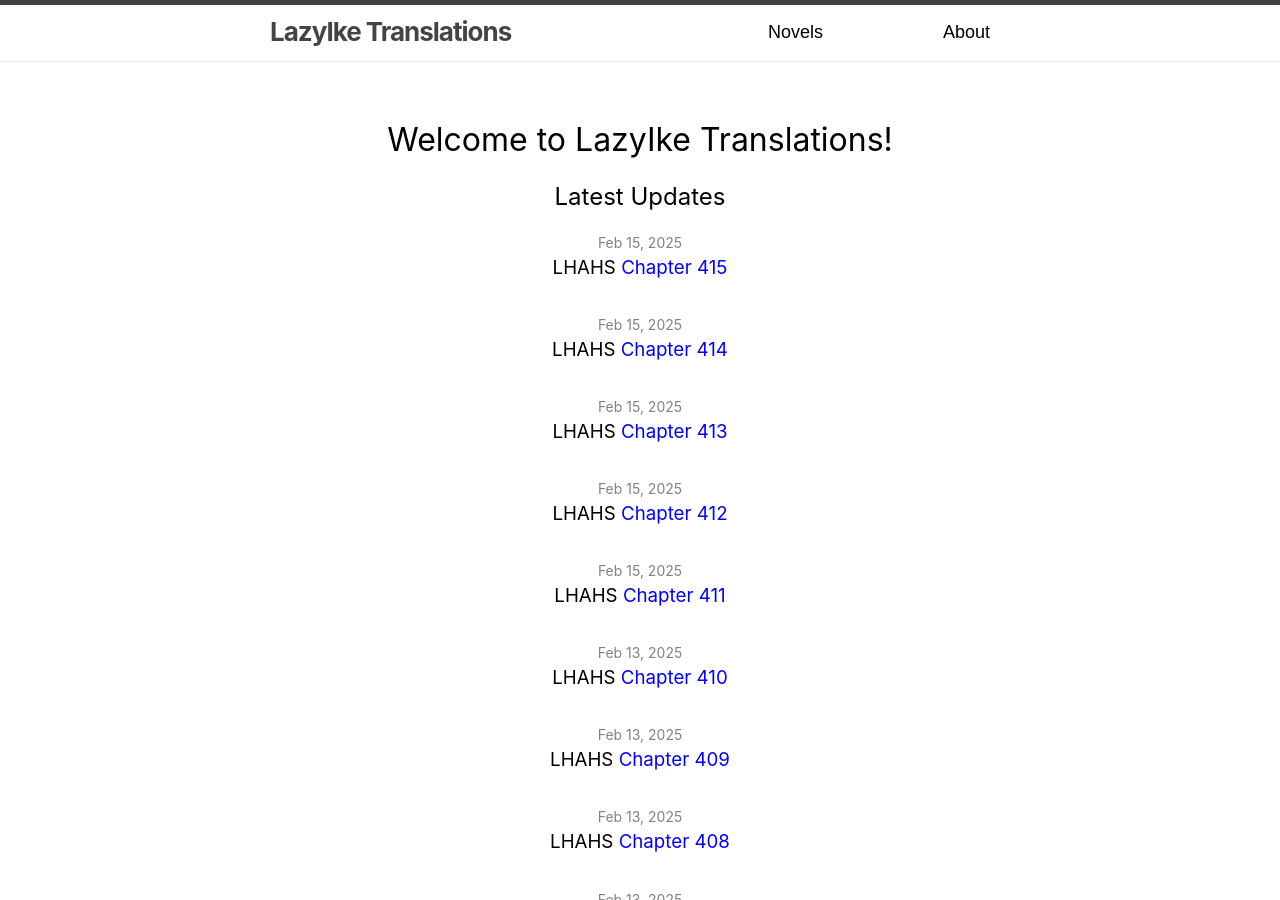
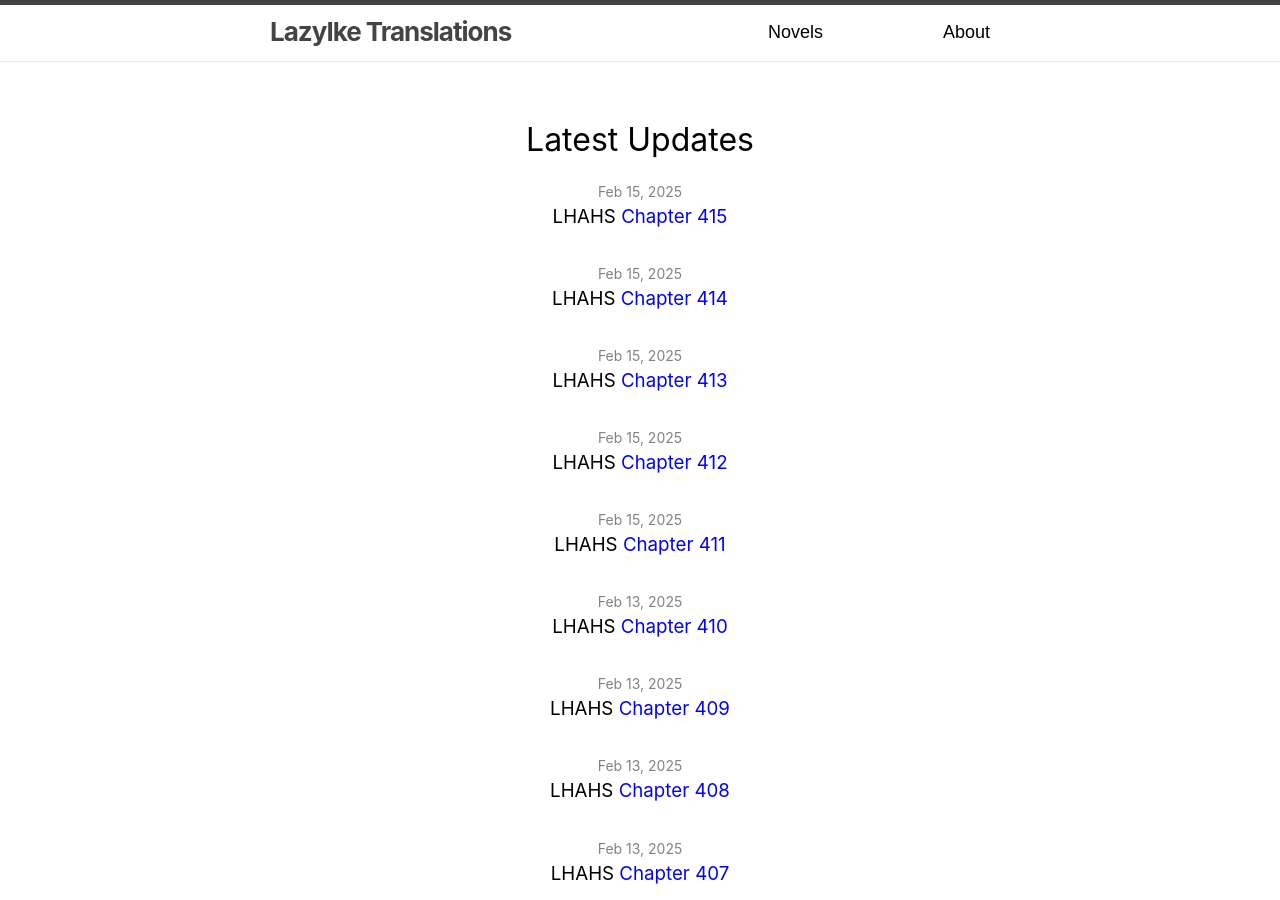
Before and after one commit to LazyIke/lazyike.github.io, a Jekyll site: the page built from index.md, in a window 1280 px wide and 900 px high. Built offline with Jekyll 4.4.1, drawn with Linux system fonts in a browser that asks for light colours; the list of posts is cut into pages by our own code.

Commit message:
Update home.html

```diff
--- a/_layouts/home.html
+++ b/_layouts/home.html
@@ -5,7 +5,7 @@ layout: default
 <div class="home">
 <br />
 {%- if page.title -%}
-<h1 class="page-heading">Welcome to LazyIke Translations!</h1>
+<h1 class="page-heading">Latest Updates</h1>
 {%- endif -%}
 
 {% if site.paginate %}
```
Also changed, not shown: other parts of _layouts/home.html (+0 -2 lines).
